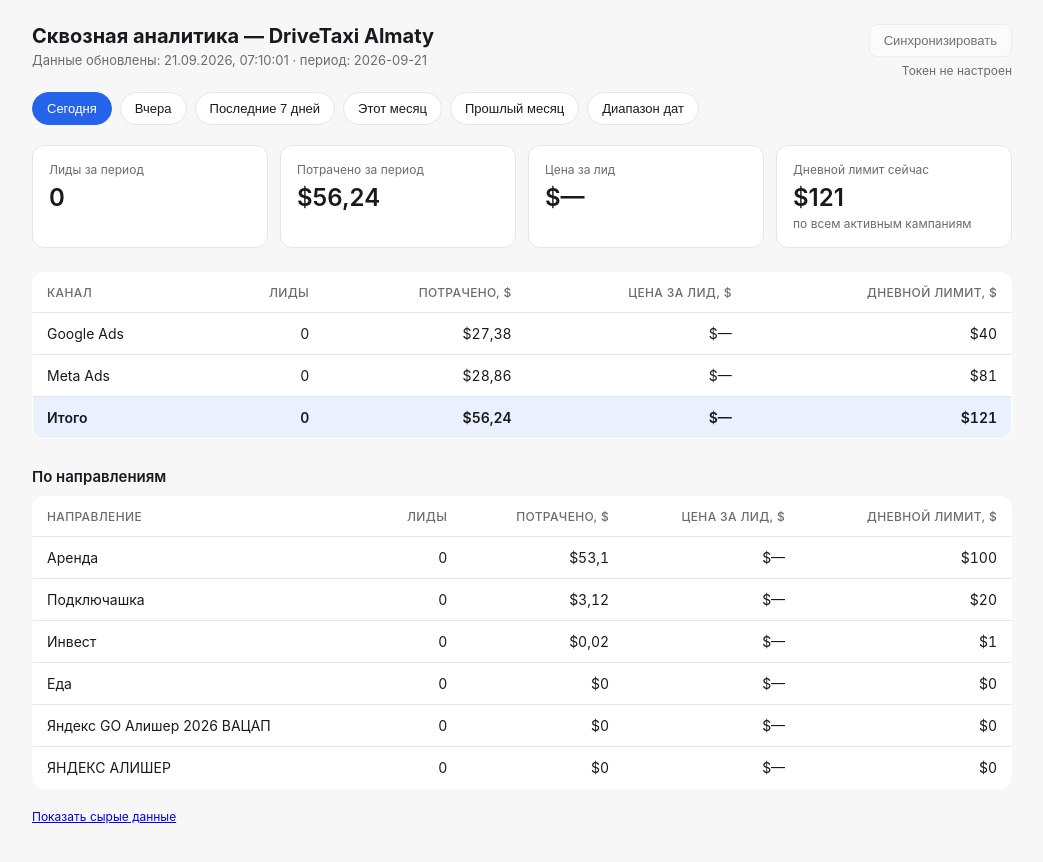
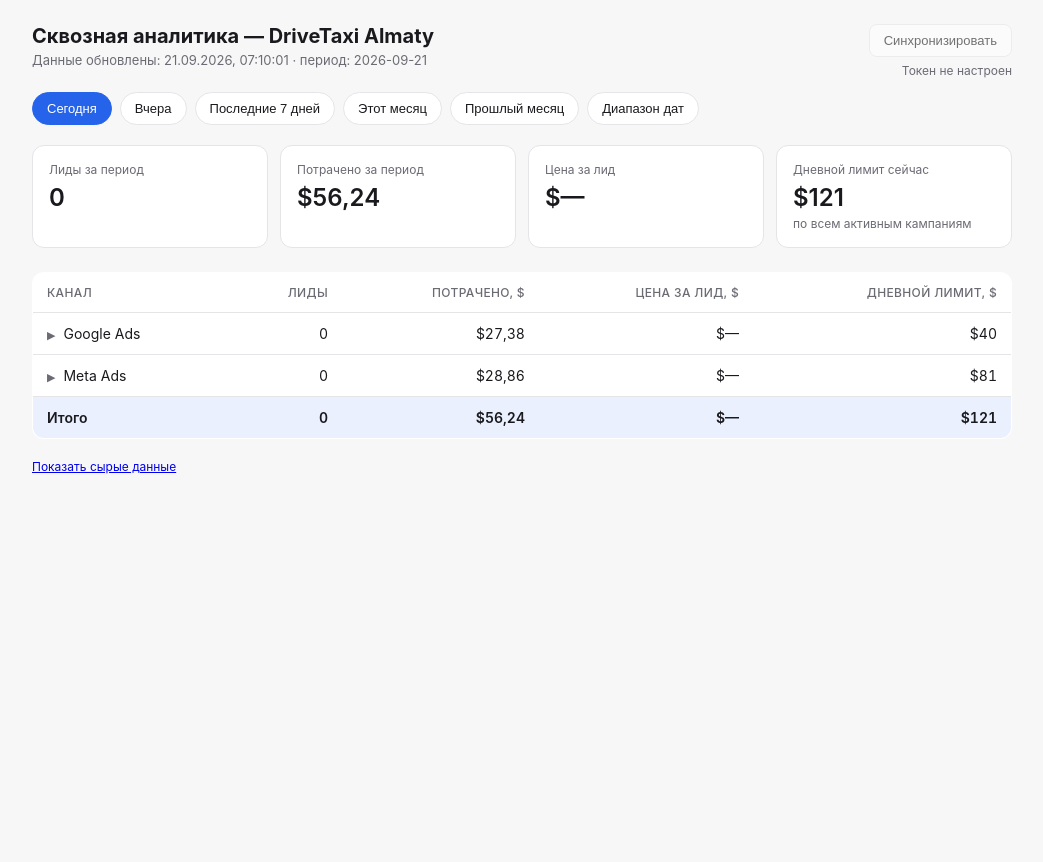
Before and after one commit to geronimoapch/drivetaxi-analytics, a website: page index.html in a window 1280 px wide. Shown: the whole page, without its empty margins (118-1161 px from the left). After the commit the page ends 800 px from the top, so only its background shows below. Drawn offline with Linux system fonts and the light colour scheme.

Commit message:
Update index.html

```diff
--- a/index.html
+++ b/index.html
@@ -47,6 +47,42 @@
   .sync-status { font-size: 12px; color: var(--muted); margin-top: 6px; text-align: right; }
 
   .section-title { font-size: 15px; font-weight: 600; margin: 28px 0 10px; }
+
+  .expand-btn {
+    background: none;
+    border: none;
+    cursor: pointer;
+    padding: 0 8px 0 0;
+    font-size: 11px;
+    color: var(--muted);
+    display: inline-block;
+    transition: transform 0.15s ease;
+    vertical-align: middle;
+  }
+  .expand-btn.open { transform: rotate(90deg); }
+  tr.channel-row td:first-child { cursor: pointer; }
+  tr.subcategory-row { display: none; }
+  tr.subcategory-row.open { display: table-row; }
+  tr.subcategory-row td {
+    padding: 0;
+    background: var(--bg);
+  }
+  .subtable {
+    width: 100%;
+    border-collapse: collapse;
+    background: transparent;
+    border: none;
+    border-radius: 0;
+    box-shadow: none;
+    font-size: 13px;
+  }
+  .subtable td, .subtable th {
+    padding: 8px 14px 8px 34px;
+    border-bottom: 1px solid var(--border);
+  }
+  .subtable tr:last-child td { border-bottom: none; }
+  .subtable td.num, .subtable th.num { text-align: right; }
+  .subtable td:first-child { color: var(--muted); }
 
   .periods {
     display: flex;
@@ -178,20 +214,6 @@
       <tbody id="table-body"></tbody>
     </table>
 
-    <div class="section-title">По направлениям</div>
-    <table>
-      <thead>
-        <tr>
-          <th>Направление</th>
-          <th class="num">Лиды</th>
-          <th class="num">Потрачено, $</th>
-          <th class="num">Цена за лид, $</th>
-          <th class="num">Дневной лимит, $</th>
-        </tr>
-      </thead>
-      <tbody id="category-table-body"></tbody>
-    </table>
-
     <p class="status" id="raw-toggle-line"><a href="#" id="raw-toggle">Показать сырые данные</a></p>
     <pre id="raw" style="display:none; font-size:12px; white-space:pre-wrap; background:#fff; border:1px solid var(--border); border-radius:12px; padding:16px;"></pre>
   </div>
@@ -277,6 +299,10 @@ let currentPreset = 'today';
 let customStart = null;
 let customEnd = null;
 
+// Сохраняем, какие раскрывающиеся списки были открыты, чтобы при смене
+// периода (клик по пресету) открытые каналы не схлопывались обратно.
+const openChannels = new Set();
+
 function render(data) {
   const [start, end] = getRangeForPreset(currentPreset, customStart, customEnd);
 
@@ -284,7 +310,17 @@ function render(data) {
   const rows = Object.keys(channels).map((key) => {
     const ch = channels[key];
     const { spend, leads } = sumRange(ch.daily, start, end);
-    return { name: ch.name, spend, leads, dailyBudget: ch.dailyBudget || 0 };
+
+    const categories = ch.categories || {};
+    const categoryRows = Object.keys(categories)
+      .map((catKey) => {
+        const c = categories[catKey];
+        const { spend: catSpend, leads: catLeads } = sumRange(c.daily, start, end);
+        return { name: c.name, spend: catSpend, leads: catLeads, dailyBudget: c.dailyBudget || 0 };
+      })
+      .sort((a, b) => b.spend - a.spend);
+
+    return { key, name: ch.name, spend, leads, dailyBudget: ch.dailyBudget || 0, categoryRows };
   });
 
   const totalSpend = rows.reduce((a, r) => a + r.spend, 0);
@@ -313,17 +349,38 @@ function render(data) {
     </div>
   `;
 
-  // Таблица по каналам.
+  // Таблица по каналам — у каждого канала строка со стрелкой, разворачивающая
+  // список направлений (Аренда/Подключашка/Инвест/Еда) именно этого канала.
   const tbody = document.getElementById('table-body');
-  tbody.innerHTML = rows.map((r) => `
+  tbody.innerHTML = rows.map((r) => {
+    const isOpen = openChannels.has(r.key);
+    const subRows = r.categoryRows.map((c) => `
       <tr>
-      <td>${r.name}</td>
+        <td>${c.name}</td>
+        <td class="num">${c.leads}</td>
+        <td class="num">$${fmtMoney(c.spend)}</td>
+        <td class="num">$${fmtCpl(c.spend, c.leads)}</td>
+        <td class="num">$${fmtMoney(c.dailyBudget)}</td>
+      </tr>
+    `).join('') || `<tr><td colspan="5" style="color:var(--muted); padding-left:34px;">Нет данных по направлениям</td></tr>`;
+
+    return `
+      <tr class="channel-row" data-channel-key="${r.key}">
+        <td><button class="expand-btn${isOpen ? ' open' : ''}" data-channel-key="${r.key}">▶</button>${r.name}</td>
         <td class="num">${r.leads}</td>
         <td class="num">$${fmtMoney(r.spend)}</td>
         <td class="num">$${fmtCpl(r.spend, r.leads)}</td>
         <td class="num">$${fmtMoney(r.dailyBudget)}</td>
       </tr>
-  `).join('') + `
+      <tr class="subcategory-row${isOpen ? ' open' : ''}" data-channel-key="${r.key}">
+        <td colspan="5">
+          <table class="subtable">
+            <tbody>${subRows}</tbody>
+          </table>
+        </td>
+      </tr>
+    `;
+  }).join('') + `
     <tr class="total-row">
       <td>Итого</td>
       <td class="num">${totalLeads}</td>
@@ -333,34 +390,31 @@ function render(data) {
     </tr>
   `;
 
+  tbody.querySelectorAll('.expand-btn').forEach((btn) => {
+    btn.addEventListener('click', (e) => {
+      e.stopPropagation();
+      toggleChannel(btn.dataset.channelKey);
+    });
+  });
+  tbody.querySelectorAll('tr.channel-row').forEach((tr) => {
+    tr.addEventListener('click', () => toggleChannel(tr.dataset.channelKey));
+  });
+
+  function toggleChannel(key) {
+    if (openChannels.has(key)) {
+      openChannels.delete(key);
+    } else {
+      openChannels.add(key);
+    }
+    const btn = tbody.querySelector(`.expand-btn[data-channel-key="${key}"]`);
+    const subRow = tbody.querySelector(`tr.subcategory-row[data-channel-key="${key}"]`);
+    if (btn) btn.classList.toggle('open');
+    if (subRow) subRow.classList.toggle('open');
+  }
+
   document.getElementById('updated-line').textContent =
     'Данные обновлены: ' + new Date(data.generatedAt).toLocaleString('ru') +
     ` · период: ${start === end ? start : start + ' — ' + end}`;
-
-  // Таблица по направлениям (Аренда/Подключашка/Инвест/Еда и т.д.) — считается
-  // так же, за тот же выбранный период, просто источник данных другой (categories,
-  // где Google и Meta по одному направлению уже сложены вместе).
-  const categories = data.categories || {};
-  const catRows = Object.keys(categories)
-    .map((key) => {
-      const c = categories[key];
-      const { spend, leads } = sumRange(c.daily, start, end);
-      return { name: c.name, spend, leads, dailyBudget: c.dailyBudget || 0 };
-    })
-    .sort((a, b) => b.spend - a.spend);
-
-  const catBody = document.getElementById('category-table-body');
-  if (catBody) {
-    catBody.innerHTML = catRows.map((r) => `
-      <tr>
-        <td>${r.name}</td>
-        <td class="num">${r.leads}</td>
-        <td class="num">$${fmtMoney(r.spend)}</td>
-        <td class="num">$${fmtCpl(r.spend, r.leads)}</td>
-        <td class="num">$${fmtMoney(r.dailyBudget)}</td>
-      </tr>
-    `).join('');
-  }
 }
 
 function buildPeriodButtons(data) {
```
Lines whose indentation alone changed are shown as unchanged.
